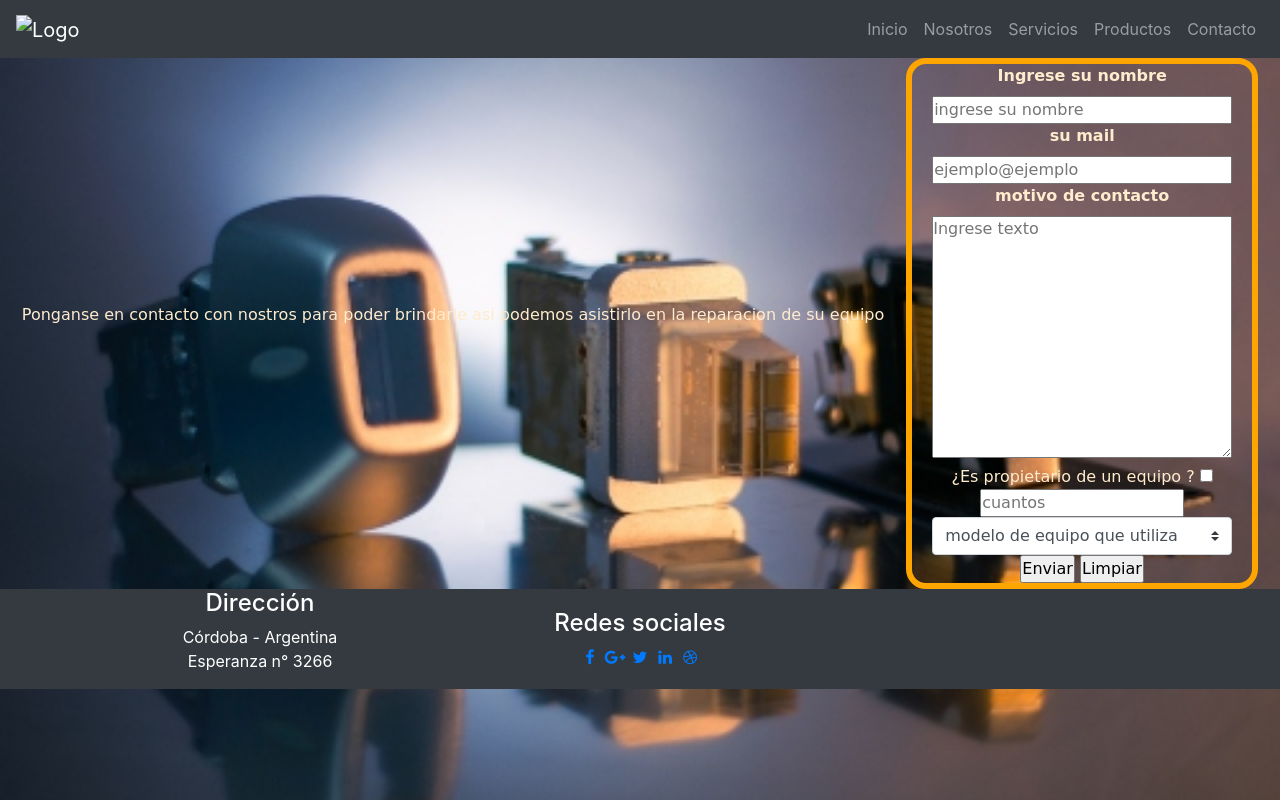
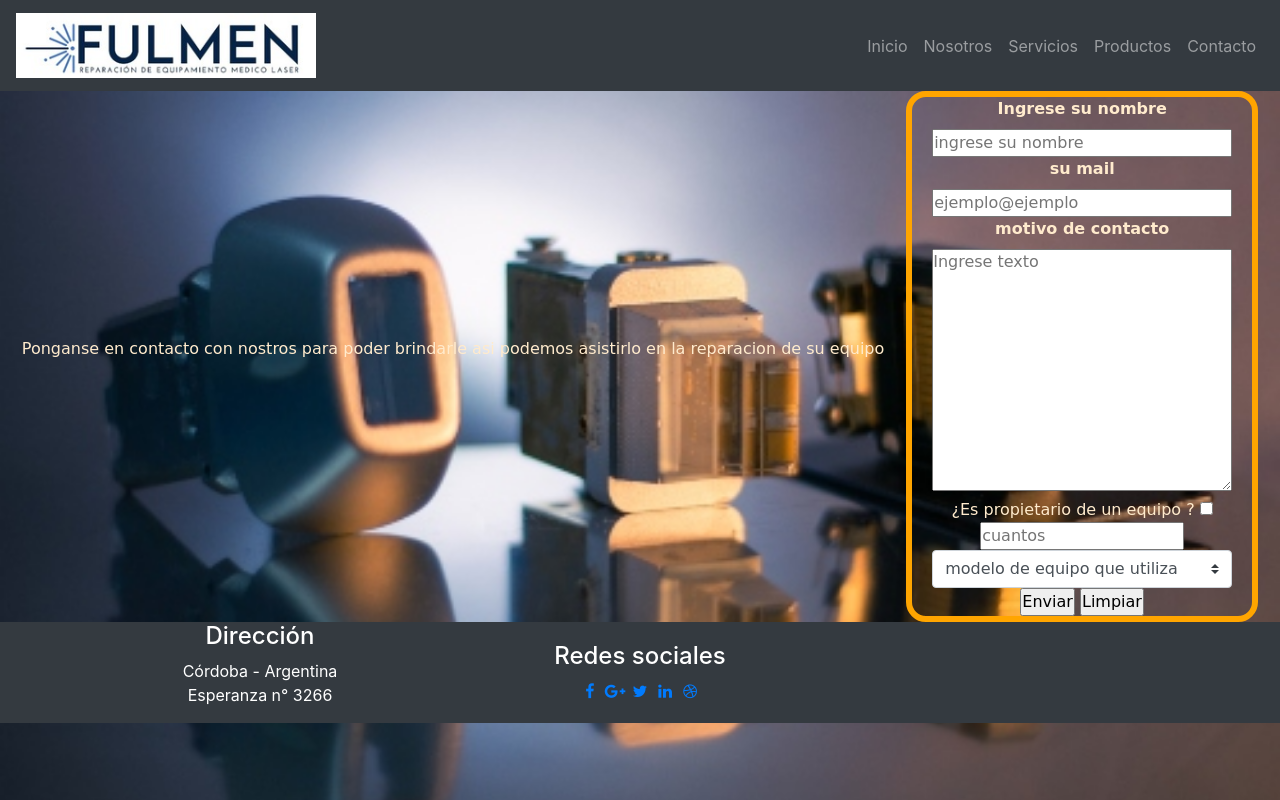
Before and after one commit to mmiron84/proyectofinal, a plain HTML site: page pages/contacto.html in a window 1280 px wide. Drawn offline with nearby package versions, Linux system fonts and the light colour scheme; a web font is replaced by a local one.

Commit message:
proyecto

```diff
--- a/pages/contacto.html
+++ b/pages/contacto.html
@@ -18,7 +18,7 @@
         <nav class="navbar navbar-expand-md bg-dark navbar-dark">
             <!-- Brand -->
             <a class="navbar-brand" href="#">
-                <img src="./img/log.jpg" alt="Logo" style="width:300px;">
+                <img src="../img/log.jpg" alt="Logo" style="width:300px;">
             </a>
             <!-- Toggler/collapsibe Button -->
             <button class="navbar-toggler" type="button" data-toggle="collapse" data-target="#collapsibleNavbar">
```
Also changed, not shown: index.html (+1 -1 lines), pages/nosotros.html (+1 -1 lines), pages/productos.html (+1 -1 lines), pages/servicios.html (+1 -1 lines).
